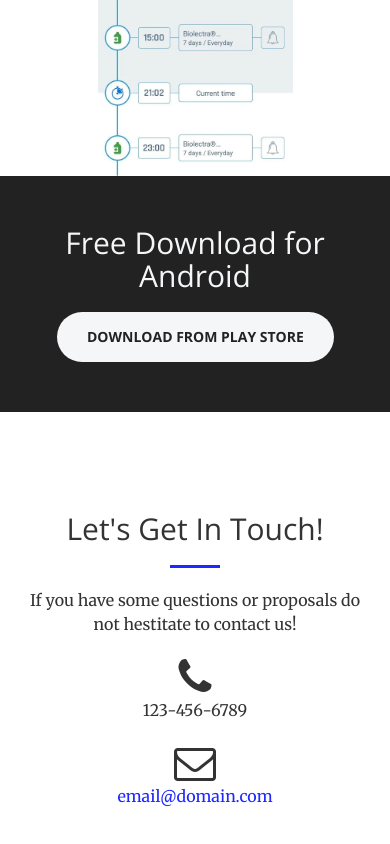
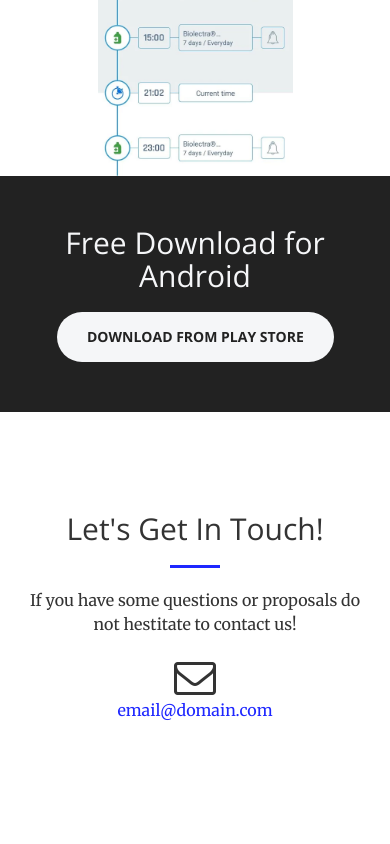
Before and after one commit to Dm-Chebotarskyi/medical_landing, a website: page index.html in a window 390 px wide. Shown: the part 3362-4206 px from the top of the page. Drawn offline with nearby package versions, Linux system fonts and the light colour scheme.

Commit message:
fixed button focus color and deleted phone number

```diff
--- a/css/creative.css
+++ b/css/creative.css
@@ -310,7 +310,7 @@ header .header-content .header-content-inner p {
 .btn-default:active,
 .btn-default.active,
 .open > .dropdown-toggle.btn-default {
-  color: #222222;
+  color: #f5f6f8;
   background-color: #1e27FF;
   border-color: #1e27FF;
 }
--- a/index.html
+++ b/index.html
@@ -208,11 +208,7 @@
                     <hr class="primary">
                     <p>If you have some questions or proposals do not hestitate to contact us!</p>
                 </div>
-                <div class="col-lg-4 col-lg-offset-2 text-center">
-                    <i class="fa fa-phone fa-3x sr-contact"></i>
-                    <p>123-456-6789</p>
-                </div>
-                <div class="col-lg-4 text-center">
+                <div class="col-lg-8 col-lg-offset-2 text-center">
                     <i class="fa fa-envelope-o fa-3x sr-contact"></i>
                     <p><a href="mailto:email@domain.com">email@domain.com</a></p>
                 </div>
```
